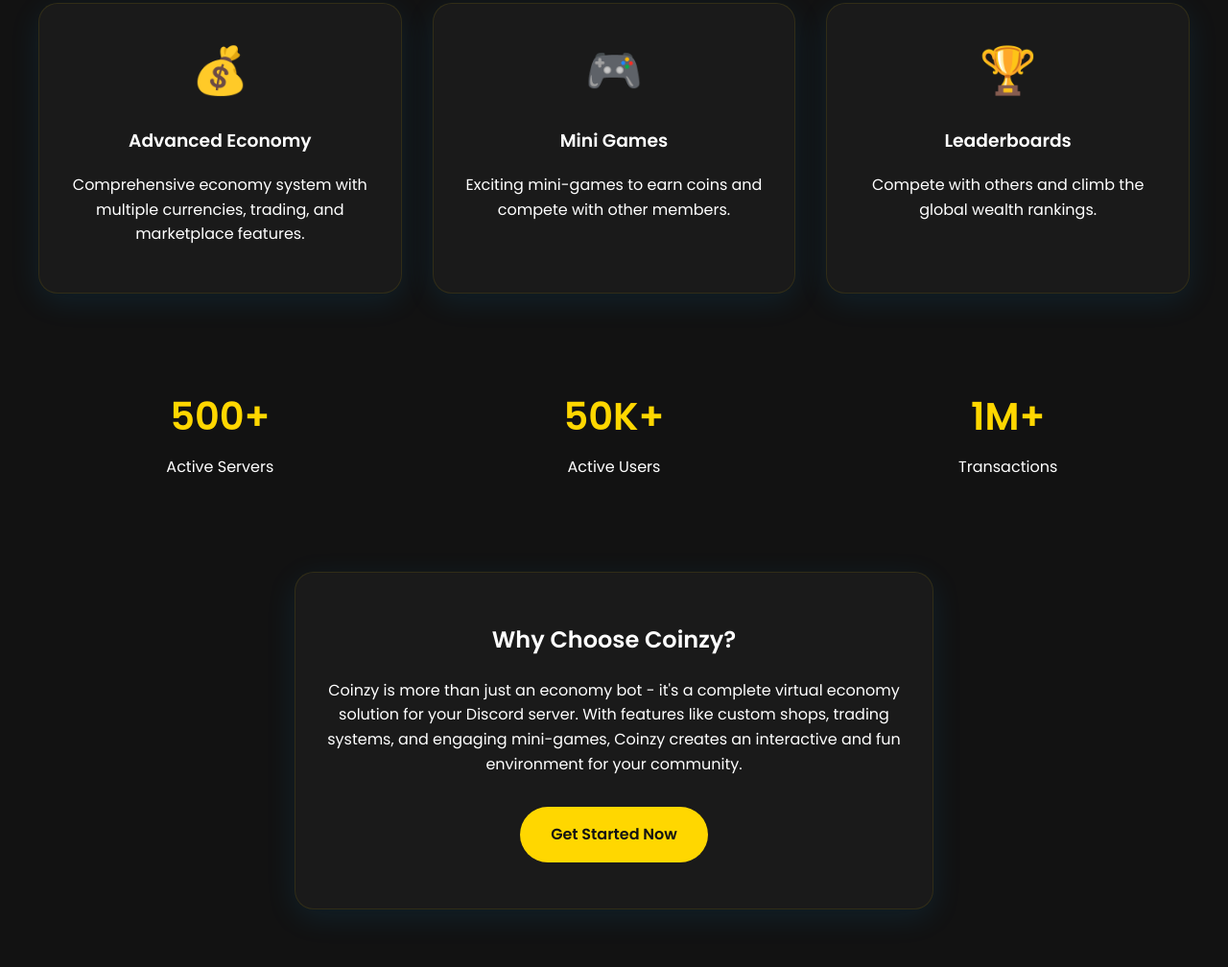
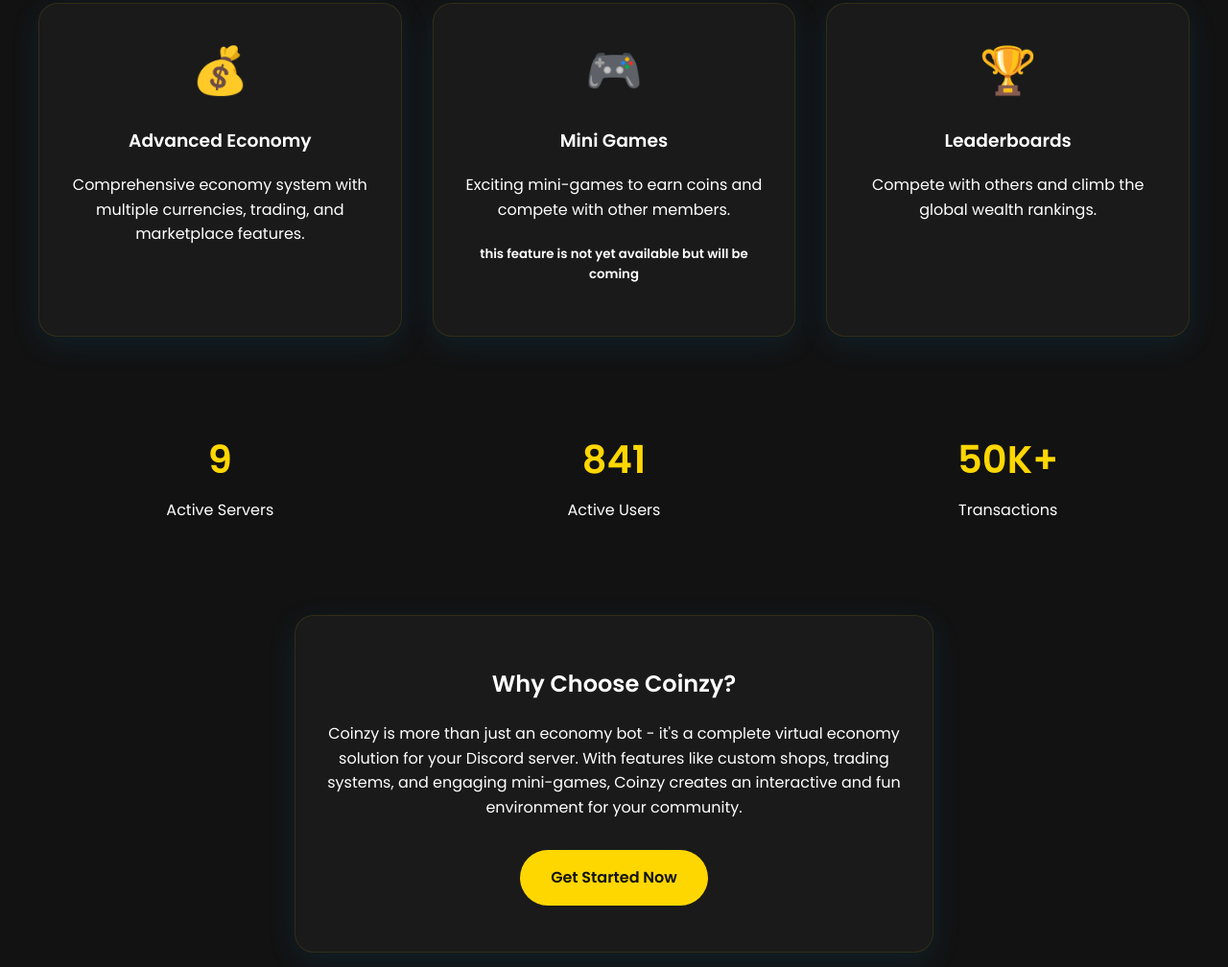
Before and after one commit to TizOfficial/coinzy, a plain HTML site: page index.html in a window 1280 px wide. Shown: the part 861-1869 px from the top of the page at 96% size. Drawn offline with Linux system fonts and the light colour scheme.

Commit message:
Update index.html

```diff
--- a/index.html
+++ b/index.html
@@ -334,6 +334,7 @@ body {
       <div class="feature-icon">🎮</div>
       <h3>Mini Games</h3>
       <p>Exciting mini-games to earn coins and compete with other members.</p>
+      <h5>this feature is not yet available but will be coming</h5>
     </div>
     <div class="feature-card">
       <div class="feature-icon">🏆</div>
@@ -344,15 +345,15 @@ body {
 
   <div class="stats">
     <div class="stat-item">
-      <div class="stat-number">500+</div>
+      <div class="stat-number">9</div>
       <div>Active Servers</div>
     </div>
     <div class="stat-item">
-      <div class="stat-number">50K+</div>
+      <div class="stat-number">841</div>
       <div>Active Users</div>
     </div>
     <div class="stat-item">
-      <div class="stat-number">1M+</div>
+      <div class="stat-number">50K+</div>
       <div>Transactions</div>
     </div>
   </div>
```
